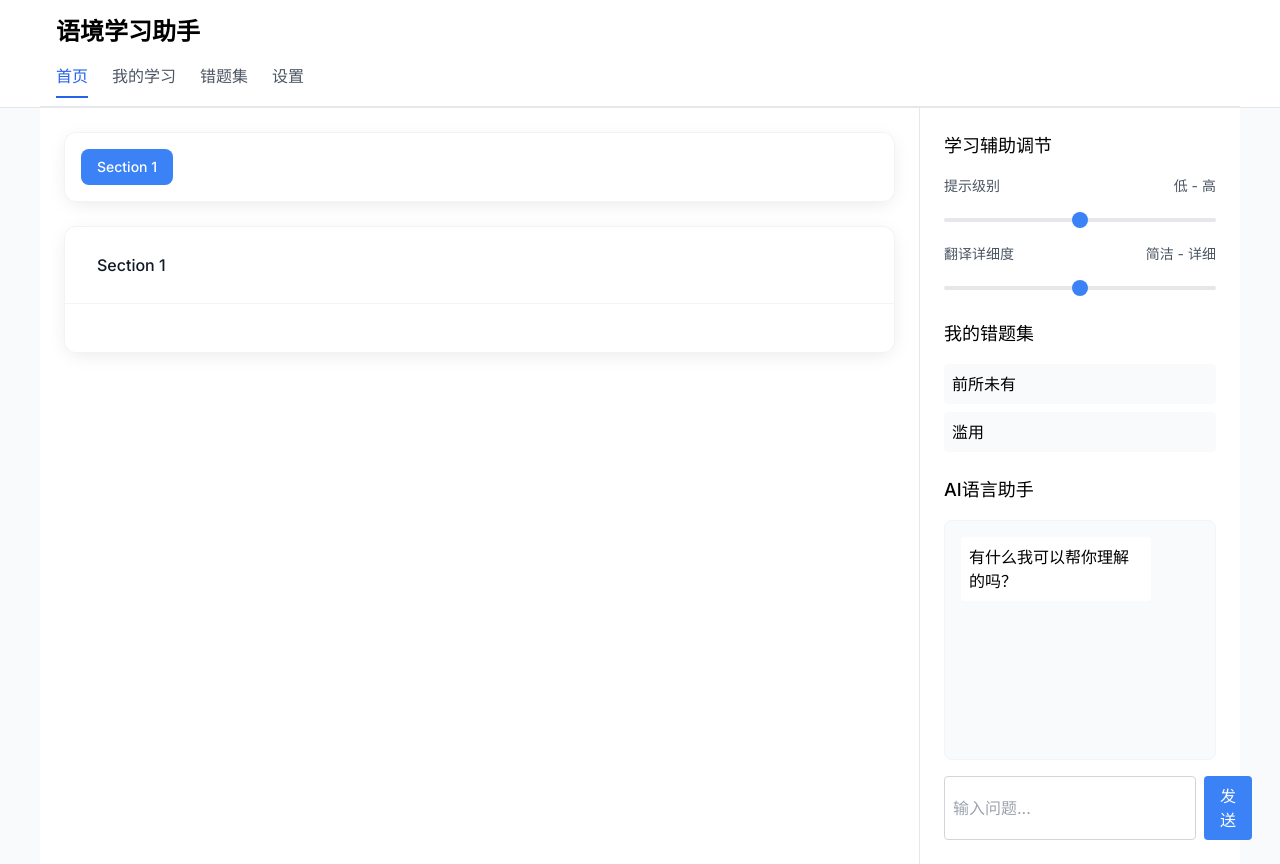
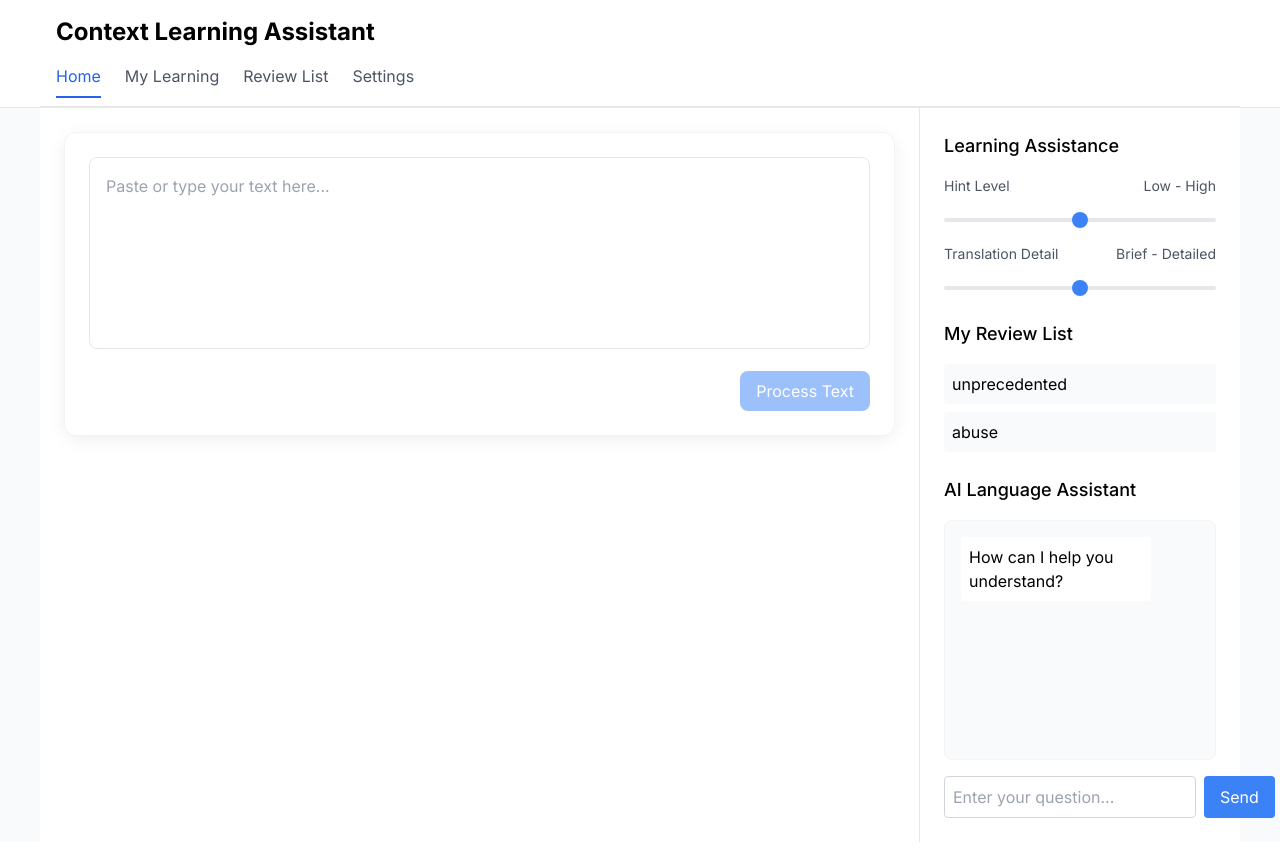
Before and after one commit to Amaizzzzz/reading-helper, a Next.js app: page / in a window 1280 px wide. After the commit the page ends 842 px from the top, so only its background shows below. Built offline with nearby package versions, Linux system fonts and the light colour scheme.

Commit message:
change to english and add input text entry

```diff
--- a/src/app/components/AIChatSection.tsx
+++ b/src/app/components/AIChatSection.tsx
@@ -31,22 +31,22 @@ const AIChatSection: React.FC<AIChatSectionProps> = ({ onSendMessage }) => {
   };
 
   const suggestions = [
-    { text: '这个词的具体用法是什么？', icon: '💭' },
-    { text: '可以给我更多例句吗？', icon: '📝' },
-    { text: '如何记忆这个词？', icon: '🧠' },
-    { text: '相似词有哪些？', icon: '🔄' }
+    { text: 'What are the specific uses of this word?', icon: '💭' },
+    { text: 'Can you give me more example sentences?', icon: '📝' },
+    { text: 'How can I memorize this word?', icon: '🧠' },
+    { text: 'What are similar words?', icon: '🔄' }
   ];
 
   return (
     <div className="ai-chat-section">
       <div className="section-title">
         <span className="text-3xl">🤖</span>
-        <span>AI 学习助手</span>
+        <span>AI Learning Assistant</span>
       </div>
 
       <div className="bg-white/50 rounded-xl p-6 space-y-4">
         <p className="text-gray-600">
-          你可以问我任何关于这段内容的问题，比如：
+          You can ask me any questions about this content, such as:
         </p>
         <div className="flex flex-wrap gap-3">
           {suggestions.map((suggestion, index) => (
@@ -60,7 +60,7 @@ const AIChatSection: React.FC<AIChatSectionProps> = ({ onSendMessage }) => {
             >
               <span className="text-xl mr-2">{suggestion.icon}</span>
               {suggestion.text}
-              <div className="tooltip">点击快速提问</div>
+              <div className="tooltip">Click for quick questions</div>
             </button>
           ))}
         </div>
@@ -77,7 +77,7 @@ const AIChatSection: React.FC<AIChatSectionProps> = ({ onSendMessage }) => {
               formRef.current?.requestSubmit();
             }
           }}
-          placeholder="输入你的问题，按 Enter 发送，Shift + Enter 换行..."
+          placeholder="Enter your question, press Enter to send, Shift + Enter for new line..."
           className="input-base min-h-[60px] max-h-[200px] py-4 pr-[100px]"
           disabled={isTyping}
         />
@@ -89,12 +89,12 @@ const AIChatSection: React.FC<AIChatSectionProps> = ({ onSendMessage }) => {
           {isTyping ? (
             <>
               <span className="animate-spin text-xl mr-2">⏳</span>
-              处理中
+              Processing
             </>
           ) : (
             <>
               <span className="text-xl">📤</span>
-              <span>发送</span>
+              <span>Send</span>
             </>
           )}
         </button>
--- a/src/app/components/ReadingSection.tsx
+++ b/src/app/components/ReadingSection.tsx
@@ -26,14 +26,16 @@ const ReadingSection: React.FC<ReadingSectionProps> = ({ title, content, article
   const [currentTranslation, setCurrentTranslation] = useState<TranslationEntry | null>(null);
   const [sections, setSections] = useState<Section[]>([]);
   const [activeSection, setActiveSection] = useState<number>(0);
+  const [inputContent, setInputContent] = useState('');
+  const [isEditing, setIsEditing] = useState(!content);
 
   // Apply settings to highlighted words
   useEffect(() => {
-    const words = findHighlightWords(content)
+    const words = findHighlightWords(content || inputContent)
       .filter(word => word.translation.difficulty <= settings.maxDifficulty)
-      .slice(0, Math.ceil(content.split(' ').length * settings.highlightDensity));
+      .slice(0, Math.ceil((content || inputContent).split(' ').length * settings.highlightDensity));
     setHighlightedWords(words);
-  }, [content, settings.maxDifficulty, settings.highlightDensity]);
+  }, [content, inputContent, settings.maxDifficulty, settings.highlightDensity]);
 
   // Restore last read position
   useEffect(() => {
@@ -55,15 +57,18 @@ const ReadingSection: React.FC<ReadingSectionProps> = ({ title, content, article
     return () => window.removeEventListener('scroll', handleScroll);
   }, [articleId, updateLastPosition]);
 
-  // Split content into sections on component mount
+  // Split content into sections on component mount or when input changes
   useEffect(() => {
-    const paragraphs = content.split('\n\n');
+    const textToProcess = content || inputContent;
+    if (!textToProcess) return;
+
+    const paragraphs = textToProcess.split('\n\n');
     const newSections = paragraphs.map((paragraph, index) => ({
       title: `Section ${index + 1}`,
       content: paragraph.trim()
     }));
     setSections(newSections);
-  }, [content]);
+  }, [content, inputContent]);
 
   const handleTextSelection = useCallback(() => {
     const selection = window.getSelection();
@@ -87,6 +92,13 @@ const ReadingSection: React.FC<ReadingSectionProps> = ({ title, content, article
       setShowPopup(true);
     }
   }, [content]);
+
+  const handleSubmitContent = () => {
+    if (inputContent.trim()) {
+      setIsEditing(false);
+      setActiveSection(0);
+    }
+  };
 
   const renderContent = (sectionContent: string) => {
     if (highlightedWords.length === 0) return sectionContent;
@@ -139,7 +151,31 @@ const ReadingSection: React.FC<ReadingSectionProps> = ({ title, content, article
 
   return (
     <div className="space-y-6">
+      {/* Input Section */}
+      {isEditing && (
+        <div className="mac-card p-6">
+          <div className="space-y-4">
+            <textarea
+              value={inputContent}
+              onChange={(e) => setInputContent(e.target.value)}
+              placeholder="Paste or type your text here..."
+              className="w-full h-48 p-4 border border-gray-200 rounded-lg focus:ring-2 focus:ring-blue-500/30 focus:border-blue-500 resize-none"
+            />
+            <div className="flex justify-end">
+              <button
+                onClick={handleSubmitContent}
+                disabled={!inputContent.trim()}
+                className="px-4 py-2 bg-blue-500 text-white rounded-lg hover:bg-blue-600 disabled:opacity-50 disabled:cursor-not-allowed"
+              >
+                Process Text
+              </button>
+            </div>
+          </div>
+        </div>
+      )}
+
       {/* Section Navigation */}
+      {sections.length > 0 && !isEditing && (
         <div className="mac-card p-4 flex space-x-2 overflow-x-auto">
           {sections.map((section, index) => (
             <button
@@ -153,9 +189,17 @@ const ReadingSection: React.FC<ReadingSectionProps> = ({ title, content, article
               {section.title}
             </button>
           ))}
+          <button
+            onClick={() => setIsEditing(true)}
+            className="px-4 py-2 rounded-lg text-sm font-medium whitespace-nowrap transition-colors bg-gray-50 text-gray-600 hover:bg-gray-100"
+          >
+            Edit Text
+          </button>
         </div>
+      )}
 
       {/* Active Section Content */}
+      {sections.length > 0 && !isEditing && (
         <div className="mac-card overflow-hidden transition-all duration-300">
           <div className="px-8 py-6 border-b border-gray-100">
             <h1
@@ -177,6 +221,7 @@ const ReadingSection: React.FC<ReadingSectionProps> = ({ title, content, article
             {sections[activeSection] && renderContent(sections[activeSection].content)}
           </div>
         </div>
+      )}
 
       {showPopup && currentTranslation && (
         <TranslationPopup
--- a/src/app/components/Sidebar.tsx
+++ b/src/app/components/Sidebar.tsx
@@ -15,7 +15,7 @@ const Sidebar: React.FC<SidebarProps> = ({
 }) => {
   const [message, setMessage] = useState('');
   const [flashcards, setFlashcards] = useState([
-    { front: 'Example Word', back: '示例词语', isFlipped: false },
+    { front: 'Example Word', back: 'Example Translation', isFlipped: false },
   ]);
 
   const handleDifficultyChange = (e: React.ChangeEvent<HTMLInputElement>) => {
@@ -40,7 +40,7 @@ const Sidebar: React.FC<SidebarProps> = ({
     <div className="w-full space-y-6">
       {/* Learning Adjustment Panel */}
       <div className="mac-card p-6">
-        <h2 className="text-lg font-medium text-blue-500 mb-8">学习辅助调节</h2>
+        <h2 className="text-lg font-medium text-blue-500 mb-8">Learning Assistance</h2>
 
         <div className="space-y-8">
           <div>
--- a/src/app/layout.tsx
+++ b/src/app/layout.tsx
@@ -7,8 +7,8 @@ import { SettingsProvider } from '../contexts/SettingsContext';
 const inter = Inter({ subsets: ['latin'] });
 
 export const metadata: Metadata = {
-  title: '语境学习助手',
-  description: '智能语言学习辅助工具',
+  title: 'Context Learning Assistant',
+  description: 'Intelligent Language Learning Tool',
 };
 
 export default function RootLayout({
--- a/src/app/page.tsx
+++ b/src/app/page.tsx
@@ -8,7 +8,7 @@ export default function Home() {
   const { settings, updateSettings } = useSettings();
   const [userInput, setUserInput] = useState('');
   const [aiMessages, setAiMessages] = useState<Array<{ role: 'user' | 'assistant', content: string }>>([
-    { role: 'assistant', content: '有什么我可以帮你理解的吗？' }
+    { role: 'assistant', content: 'How can I help you understand?' }
   ]);
 
   const handleSendMessage = () => {
@@ -16,7 +16,7 @@ export default function Home() {
     setAiMessages(prev => [
       ...prev,
       { role: 'user', content: userInput },
-      { role: 'assistant', content: `这是对"${userInput}"的回答...` }
+      { role: 'assistant', content: `Here's the answer to "${userInput}"...` }
     ]);
     setUserInput('');
   };
@@ -26,13 +26,13 @@ export default function Home() {
       {/* Header */}
       <header className="bg-white border-b border-gray-200">
         <div className="max-w-[1200px] mx-auto">
-          <h1 className="text-2xl font-bold p-4">语境学习助手</h1>
+          <h1 className="text-2xl font-bold p-4">Context Learning Assistant</h1>
           <div className="border-b border-gray-200">
             <nav className="flex px-4 pb-2 space-x-6">
-              <a href="#" className="text-blue-600 border-b-2 border-blue-600 pb-2">首页</a>
-              <a href="#" className="text-gray-600 hover:text-blue-600">我的学习</a>
-              <a href="#" className="text-gray-600 hover:text-blue-600">错题集</a>
-              <a href="#" className="text-gray-600 hover:text-blue-600">设置</a>
+              <a href="#" className="text-blue-600 border-b-2 border-blue-600 pb-2">Home</a>
+              <a href="#" className="text-gray-600 hover:text-blue-600">My Learning</a>
+              <a href="#" className="text-gray-600 hover:text-blue-600">Review List</a>
+              <a href="#" className="text-gray-600 hover:text-blue-600">Settings</a>
             </nav>
           </div>
         </div>
@@ -43,7 +43,7 @@ export default function Home() {
         {/* Left Panel */}
         <div className="flex-1 min-w-0 bg-white border-r border-gray-200 p-6">
           <ReadingSection
-            title="学习内容"
+            title="Learning Content"
             content=""
             articleId="default"
           />
@@ -54,12 +54,12 @@ export default function Home() {
           <div className="p-6 space-y-6">
             {/* Learning Settings */}
             <div>
-              <h3 className="text-lg font-medium mb-4">学习辅助调节</h3>
+              <h3 className="text-lg font-medium mb-4">Learning Assistance</h3>
               <div className="space-y-4">
                 <div>
                   <div className="flex justify-between mb-2 text-sm text-gray-600">
-                    <span>提示级别</span>
-                    <span>低 - 高</span>
+                    <span>Hint Level</span>
+                    <span>Low - High</span>
                   </div>
                   <input
                     type="range"
@@ -72,8 +72,8 @@ export default function Home() {
                 </div>
                 <div>
                   <div className="flex justify-between mb-2 text-sm text-gray-600">
-                    <span>翻译详细度</span>
-                    <span>简洁 - 详细</span>
+                    <span>Translation Detail</span>
+                    <span>Brief - Detailed</span>
                   </div>
                   <input
                     type="range"
@@ -89,20 +89,20 @@ export default function Home() {
 
             {/* Flashcards */}
             <div>
-              <h3 className="text-lg font-medium mb-4">我的错题集</h3>
+              <h3 className="text-lg font-medium mb-4">My Review List</h3>
               <div className="space-y-2">
                 <div className="p-2 bg-gray-50 rounded hover:bg-gray-100 cursor-pointer">
-                  前所未有
+                  unprecedented
                 </div>
                 <div className="p-2 bg-gray-50 rounded hover:bg-gray-100 cursor-pointer">
-                  滥用
+                  abuse
                 </div>
               </div>
             </div>
 
             {/* AI Chat */}
             <div>
-              <h3 className="text-lg font-medium mb-4">AI语言助手</h3>
+              <h3 className="text-lg font-medium mb-4">AI Language Assistant</h3>
               <div className="space-y-4">
                 <div className="h-[240px] overflow-y-auto space-y-2 border border-gray-100 rounded-lg p-4 bg-gray-50">
                   {aiMessages.map((msg, idx) => (
@@ -122,14 +122,14 @@ export default function Home() {
                     value={userInput}
                     onChange={(e) => setUserInput(e.target.value)}
                     onKeyPress={(e) => e.key === 'Enter' && handleSendMessage()}
-                    placeholder="输入问题..."
+                    placeholder="Enter your question..."
                     className="flex-1 p-2 border border-gray-300 rounded"
                   />
                   <button
                     onClick={handleSendMessage}
                     className="px-4 py-2 bg-blue-500 text-white rounded hover:bg-blue-600"
                   >
-                    发送
+                    Send
                   </button>
                 </div>
               </div>
```
Also changed, not shown: src/app/components/SettingsPanel.tsx (+13 -13 lines), src/app/components/TranslationPopup.tsx (+4 -4 lines), src/utils/textProcessing.ts (+31 -31 lines). Lines whose indentation alone changed are shown as unchanged.
